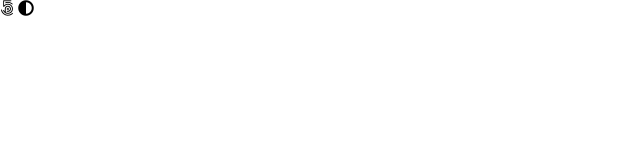
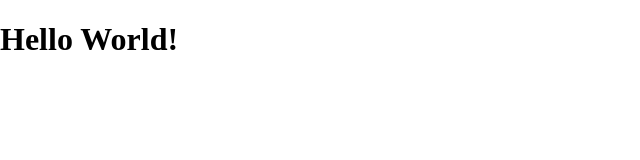
Before and after one commit to akospalko/template-test, a plain HTML site: page index.html in a window 1280 px wide. Shown: the whole page, without its empty margins (0-640 px from the left). Drawn offline with Linux system fonts and the light colour scheme.

Commit message:
hello world

```diff
--- a/index.html
+++ b/index.html
@@ -9,9 +9,8 @@
     <link rel="stylesheet" href = "style.css">
 </head>
 <body>
-<i class="fab fa-500px"></i>
-<i class="fas fa-adjust"></i>
-<!--  -->
+    <h1>Hello World!</h1>
+<!-- Script -->
 <script src = "script.js"></script>
 </body>
 </html>
```
